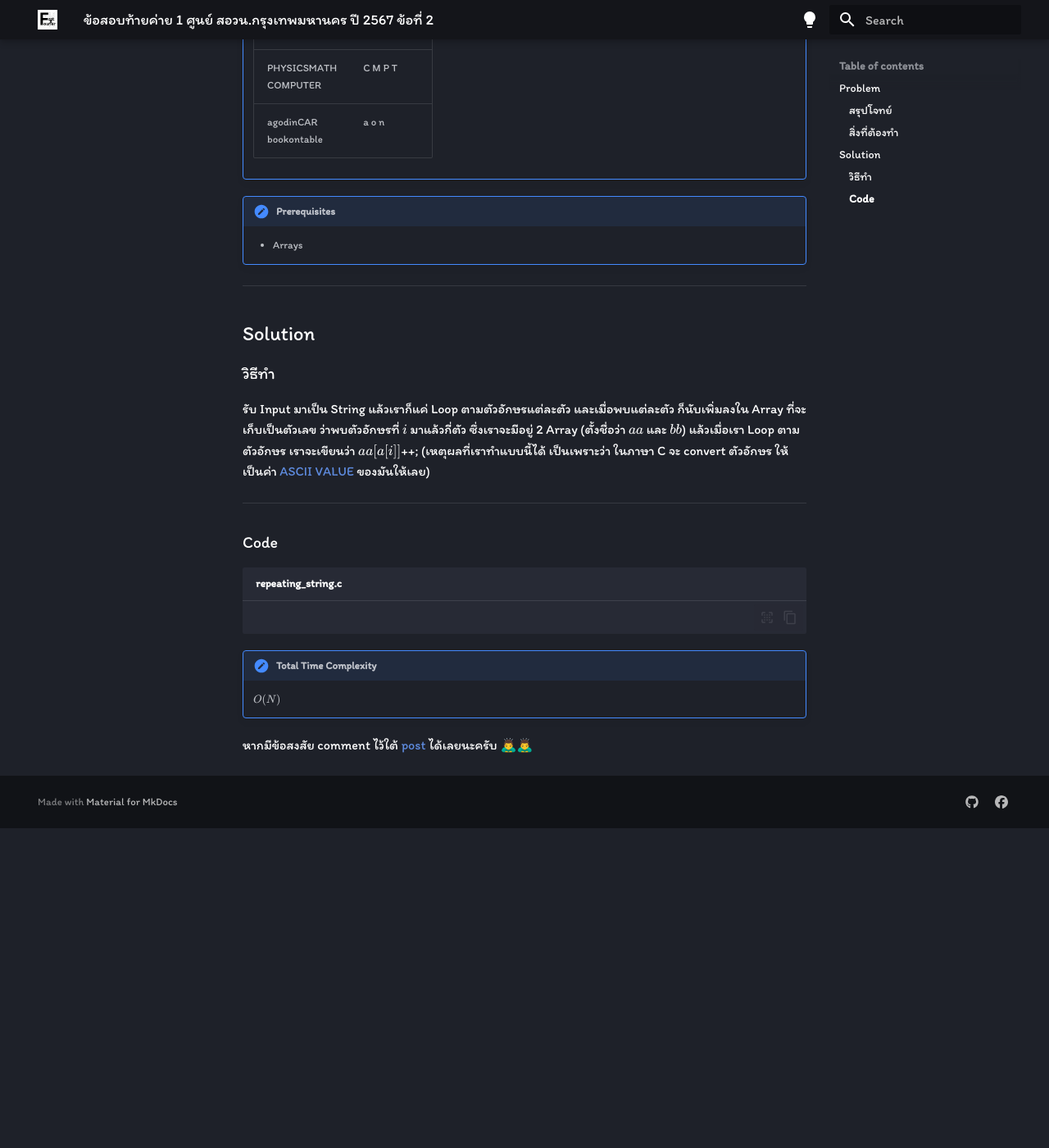
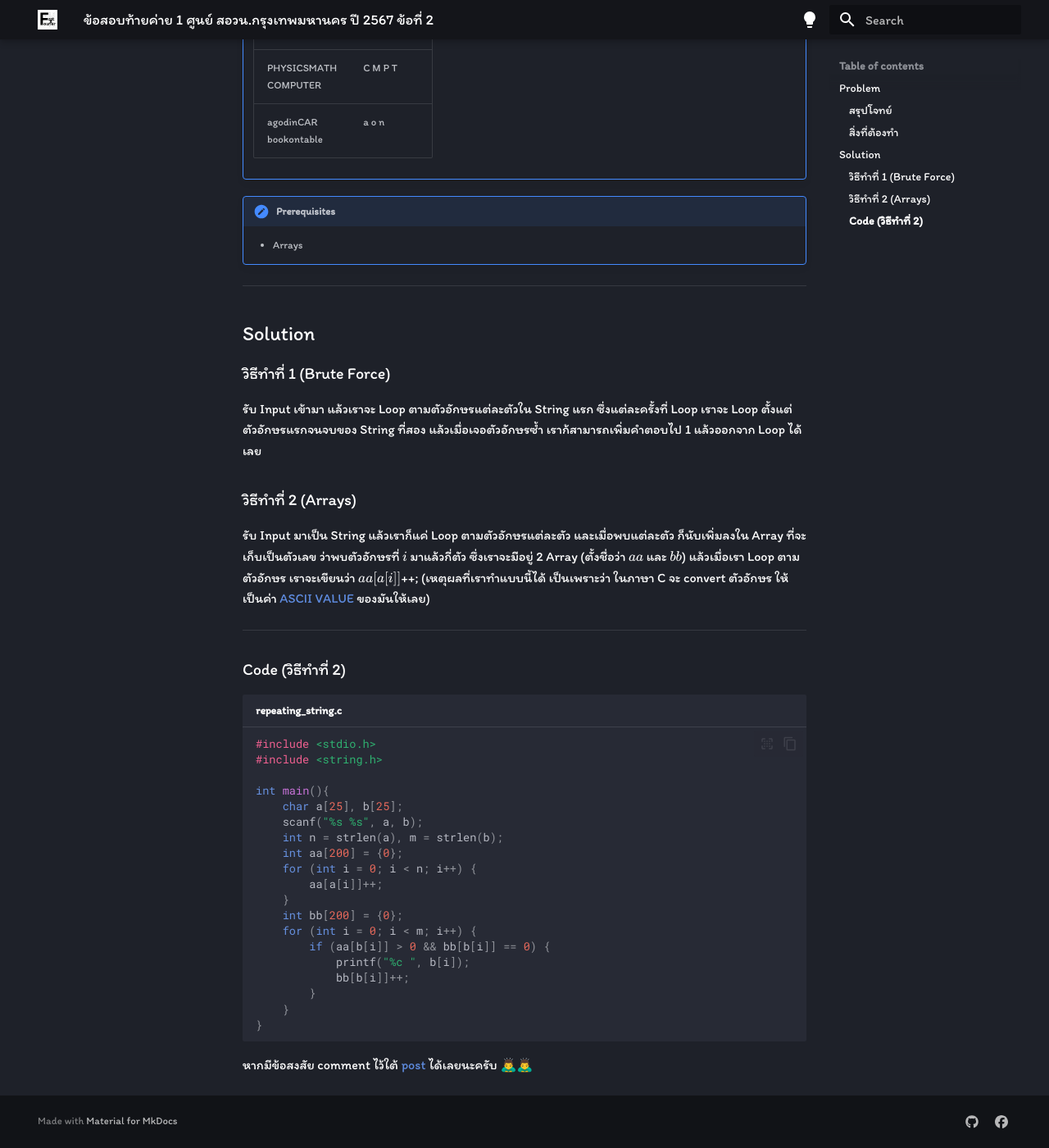
Before and after one commit to pxsit/fastxfourier.github.io, an MkDocs documentation site: the page built from docs/problems/posn1_67_bkk_p2.md, in a window 1280 px wide and 1400 px high, scrolled down 593 px. Shown: the whole window at 82% size. Built offline with MkDocs 1.6.1 and Material for MkDocs 9.7.7, drawn with Linux system fonts in a browser that asks for light colours; before the commit the page ends 1603 px from its top, so only the background shows below that.

Commit message:
posn1 fix

````diff
--- a/docs/problems/posn1_67_bkk_p2.md
+++ b/docs/problems/posn1_67_bkk_p2.md
@@ -17,17 +17,37 @@
     - Arrays
 ---
 ## Solution
-### วิธีทำ
+
+### วิธีทำที่ 1 (Brute Force)
+รับ Input เข้ามา แล้วเราจะ Loop ตามตัวอักษรแต่ละตัวใน String แรก ซึ่งแต่ละครั้งที่ Loop เราจะ Loop ตั้งแต่ตัวอักษรแรกจนจบของ String ที่สอง แล้วเมื่อเจอตัวอักษรซ้ำ เราก้สามารถเพิ่มคำตอบไป 1 แล้วออกจาก Loop ได้เลย
+
+### วิธีทำที่ 2 (Arrays)
 
 รับ Input มาเป็น String แล้วเราก็แค่ Loop ตามตัวอักษรแต่ละตัว และเมื่อพบแต่ละตัว ก็นับเพิ่มลงใน Array ที่จะเก็บเป็นตัวเลข ว่าพบตัวอักษรที่ $i$ มาแล้วกี่ตัว ซึ่งเราจะมีอยู่ 2 Array (ตั้งชื่อว่า $aa$ และ $bb$) แล้วเมื่อเรา Loop ตามตัวอักษร เราจะเขียนว่า $aa[a[i]]$++; (เหตุผลที่เราทำแบบนี้ได้ เป็นเพราะว่า ในภาษา C จะ convert ตัวอักษร ให้เป็นค่า [ASCII VALUE](https://www.ascii-code.com/) ของมันให้เลย)
 
 ---
-### Code
+### Code (วิธีทำที่ 2)
 
 ```cpp title="repeating_string.c"
+#include <stdio.h>
+#include <string.h>
 
+int main(){
+    char a[25], b[25];
+    scanf("%s %s", a, b);
+    int n = strlen(a), m = strlen(b);
+    int aa[200] = {0};
+    for (int i = 0; i < n; i++) {
+        aa[a[i]]++;
+    }
+    int bb[200] = {0};
+    for (int i = 0; i < m; i++) {
+        if (aa[b[i]] > 0 && bb[b[i]] == 0) {
+            printf("%c ", b[i]);
+            bb[b[i]]++;
+        }
+    }
+}
 ```
-!!! note "Total Time Complexity"
-    $O(N)$
 
 หากมีข้อสงสัย comment ไว้ใต้ [post](https://web.facebook.com/share/p/1BF9b2z7V9/) ได้เลยนะครับ 🙇‍♂️🙇‍♂️
````
Also changed, not shown: docs/problems/posn1_67_bkk_p1.md (+21 -2 lines), docs/problems/posn1_67_bkk_p3.md (+7 -1 lines), docs/problems/posn1_67_bkk_p4.md (+13 -4 lines), docs/problems/posn1_67_bkk_p5.md (+21 -2 lines).
